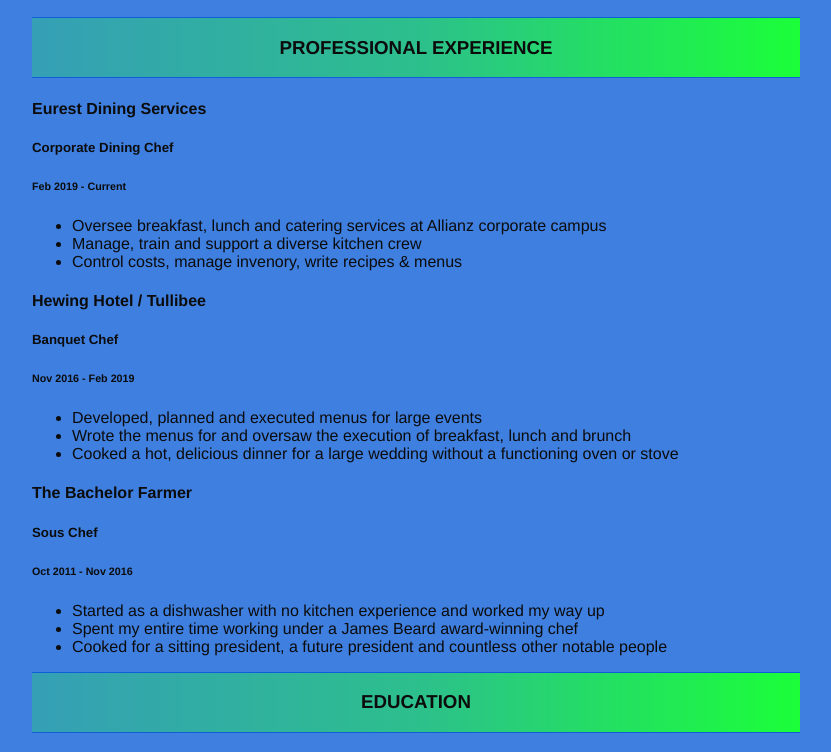
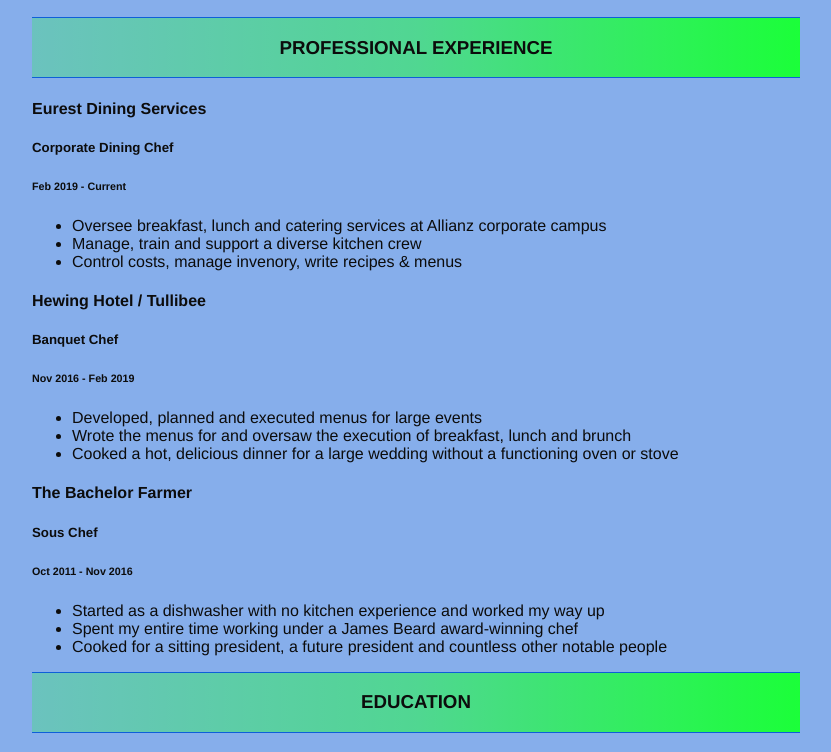
Before and after one commit to thezachcarter/primeApplicationResume, a plain HTML site: page index.html in a window 1280 px wide. Shown: the part 180-932 px from the top of the page, without its empty margins (224-1055 px from the left). Drawn offline with Linux system fonts and the light colour scheme.

Commit message:
Update style.css

```diff
--- a/style.css
+++ b/style.css
@@ -1,5 +1,5 @@
 body {
-  background-color: rgba(14, 95, 217, .8);
+  background-color: rgba(14, 95, 217, .5);
   color: #0c0c0c;
   font-family: Helvetica, Arial, sans-serif;
   margin: 10% 20%;
```
